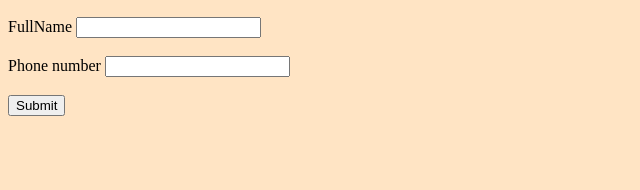
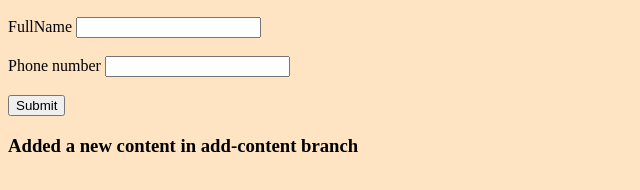
Before and after one commit to Sindhu3113/Git_GitHub_Medium_Assignment, a plain HTML site: page index.html in a window 1280 px wide. Shown: the part 168-358 px from the top of the page, without its empty margins (0-640 px from the left). Drawn offline with Linux system fonts and the light colour scheme.

Commit message:
add new msg in add-content branch

```diff
--- a/index.html
+++ b/index.html
@@ -23,5 +23,6 @@
                <button type="submit">Submit</button>
         </form>
     </div>
+    <h3>Added a new content in add-content branch</h3>
 </body>
 </html>
```
